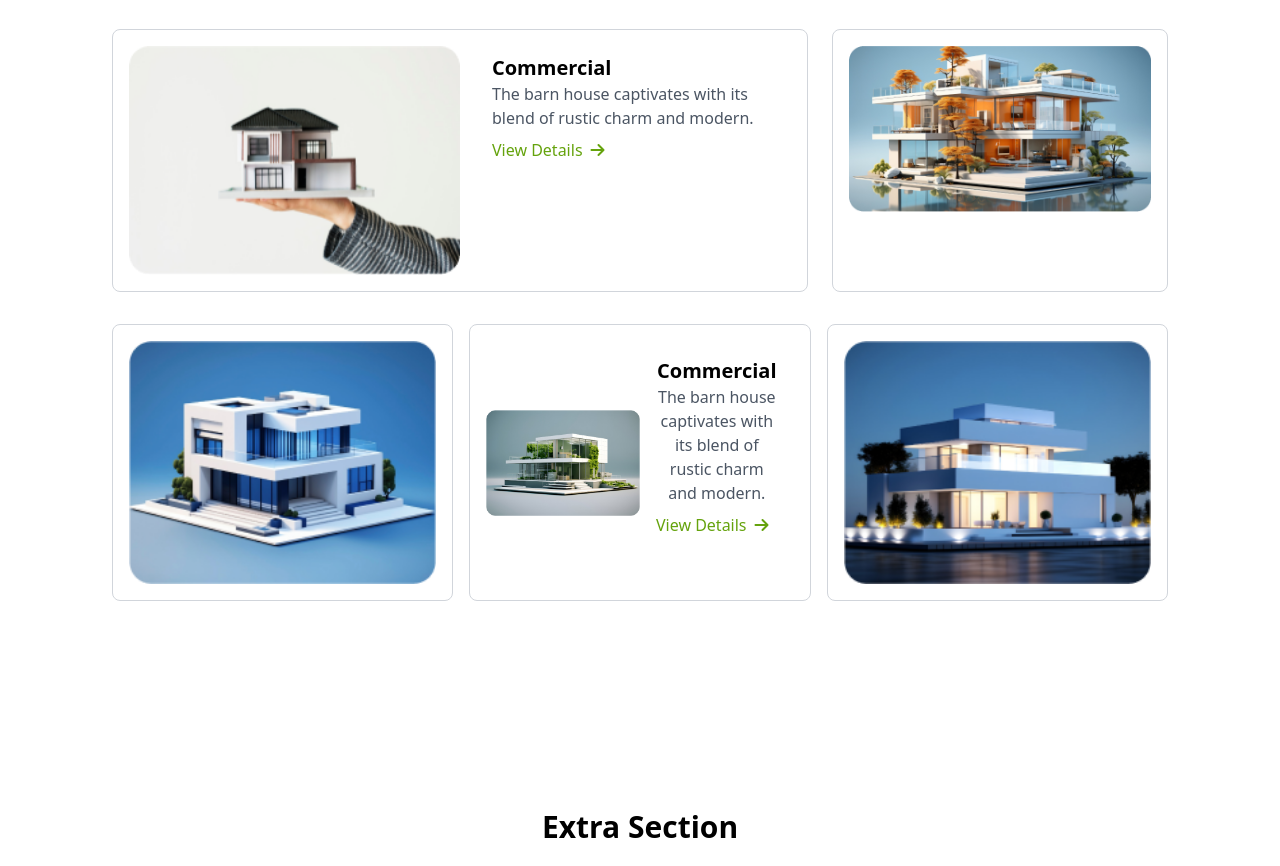
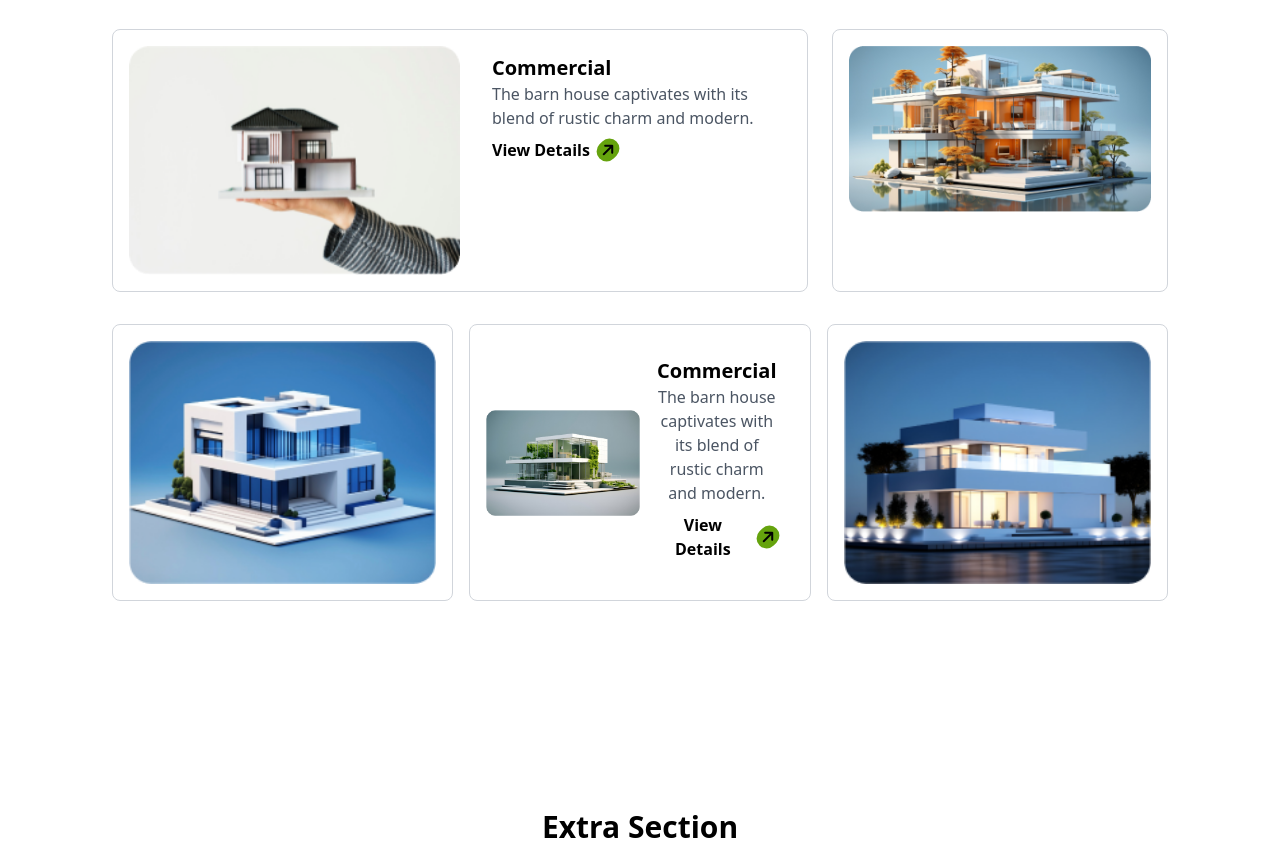
Before and after one commit to Jaheda8/assignment-03, a plain HTML site: page index.html in a window 1280 px wide. Shown: the part 2541-3407 px from the top of the page. Drawn offline with nearby package versions, Linux system fonts and the light colour scheme.

Commit message:
final  commit

```diff
--- a/index.html
+++ b/index.html
@@ -213,8 +213,11 @@
                 <h3 class="text-xl font-bold">Commercial</h3>
                 <p class="text-gray-600 mb-2">The barn house captivates with its blend of rustic charm and modern.</p>
                 <a href="#" class="text-lime-600 hover:underline flex items-center space-x-2">
-                  <span>View Details</span>
-                  <i class="fa fa-arrow-right"></i>
+                               <span class="text-black font-bold">View Details</span>
+
+                  <i class="fa fa-arrow-up text-black rounded-full bg-lime-600 rotate-45 p-1"></i>
+                  <!-- <i class="fa fa-arrow-up rotate-45 text-black bg-lime-500 rounded-full" aria-hidden="true"></i> Rinterio -->
+
                 </a>
               </div>
             </div>
@@ -239,8 +242,9 @@
                 <h3 class="text-xl font-bold">Commercial</h3>
                 <p class="text-gray-600 mb-2">The barn house captivates with its blend of rustic charm and modern.</p>
                 <a href="#" class="text-lime-600 hover:underline flex items-center space-x-2">
-                  <span>View Details</span>
-                  <i class="fa fa-arrow-right"></i>
+                  <span class="text-black font-bold">View Details</span>
+                  <i class="fa fa-arrow-up text-black rounded-full bg-lime-600 rotate-45 p-1"></i>
+
                 </a>
               </div>
             </div>
```
